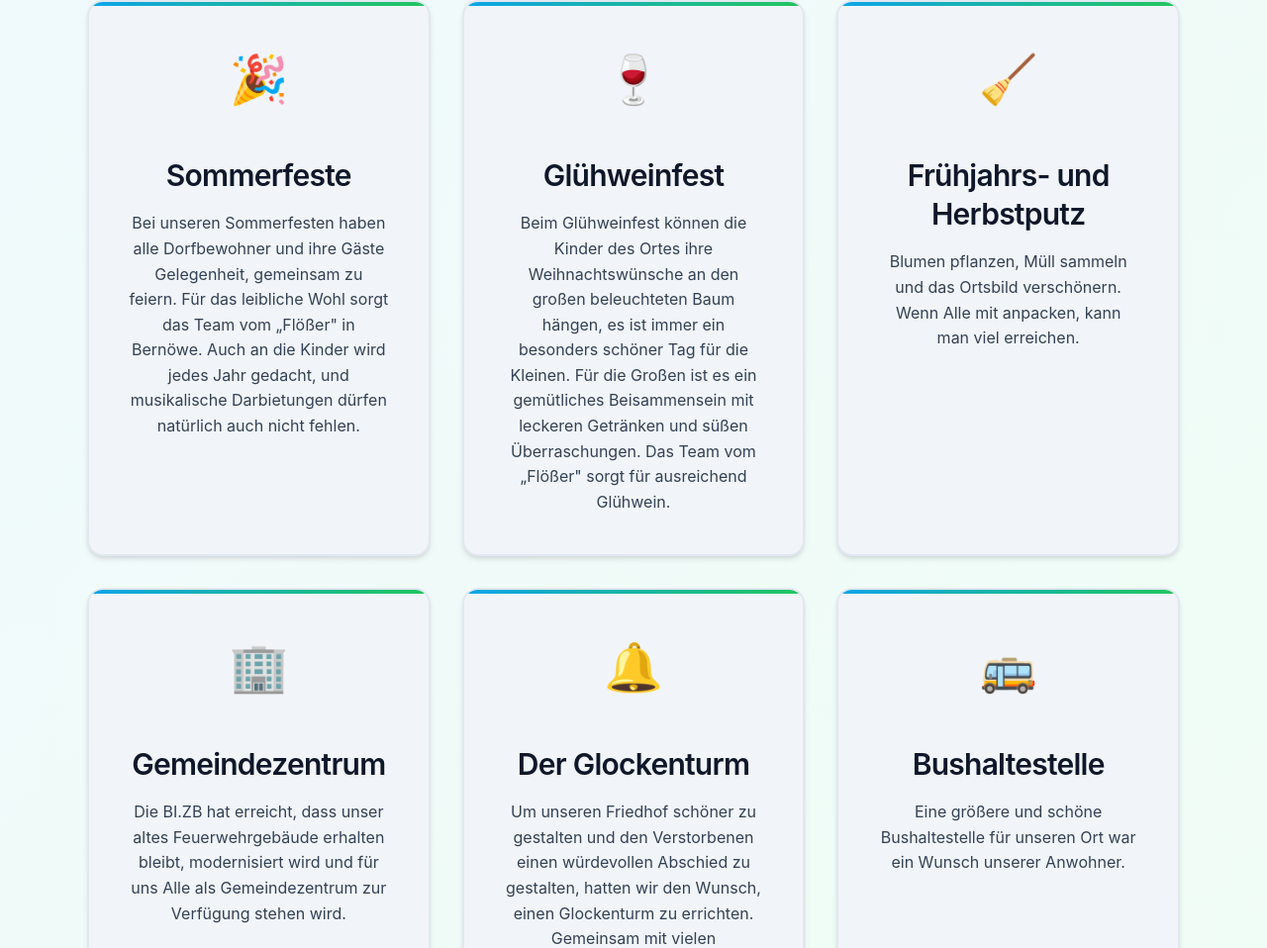
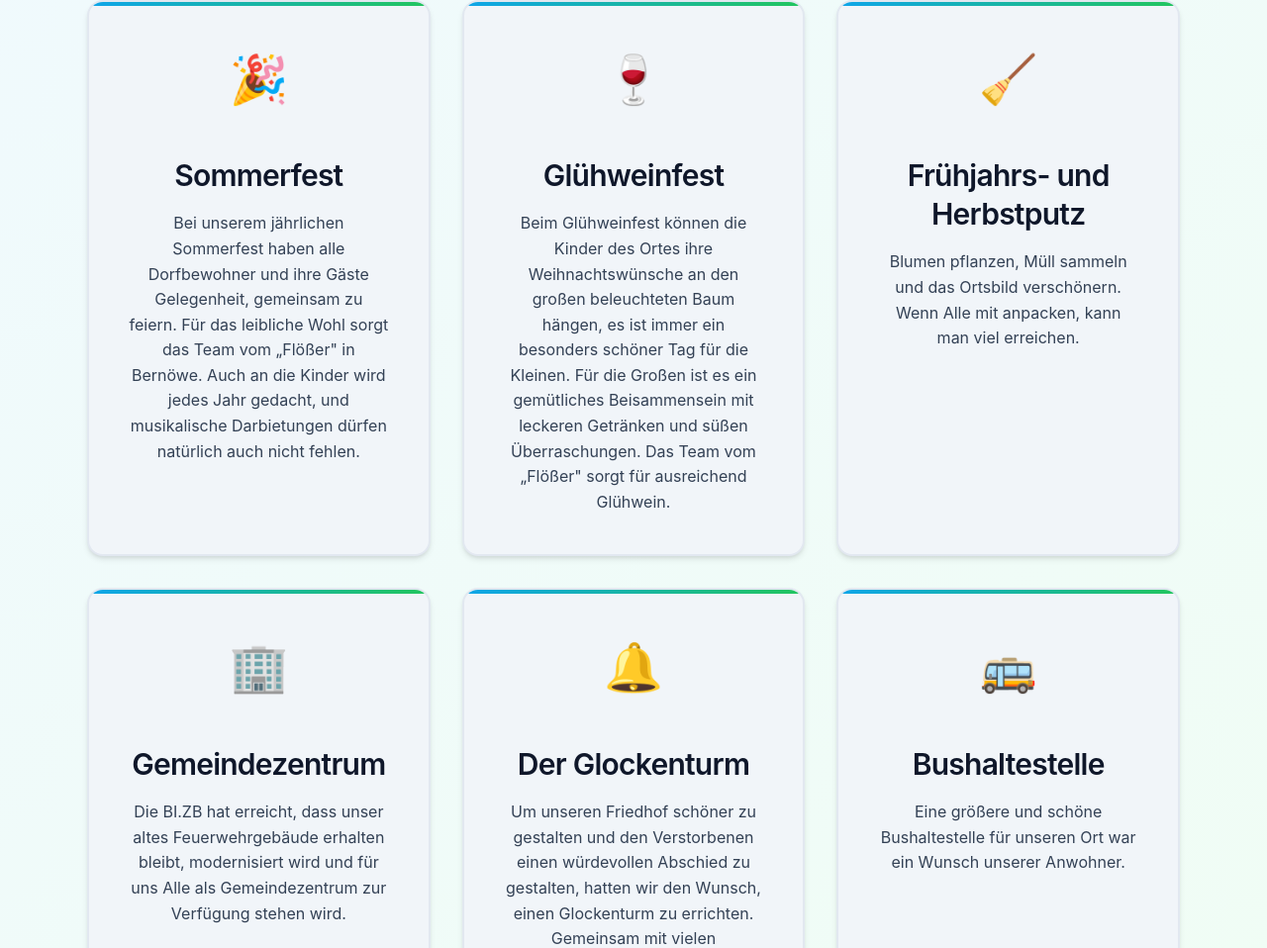
Before and after one commit to bernoewe/bernoewe.github.io, an Eleventy site: page src/index.njk in a window 1280 px wide. Shown: the part 2182-3140 px from the top of the page at 99% size. Built offline with nearby package versions, Linux system fonts and the light colour scheme; Eleventy itself is replaced by a stand-in of ours; files that its build step writes are made by us from their sources.

Commit message:
fix: wording

```diff
--- a/src/index.njk
+++ b/src/index.njk
@@ -120,8 +120,8 @@ Wir sind eine engagierte Gruppe von Dorfbewohnern, die sich ehrenamtlich für di
 
       <div class="card">
         <div class="card-icon">🎉</div>
-        <h3 class="card__title">Sommerfeste</h3>
-        <p class="card__content">Bei unseren Sommerfesten haben alle Dorfbewohner und ihre Gäste Gelegenheit, gemeinsam zu feiern. Für das leibliche Wohl sorgt das Team vom „Flößer" in Bernöwe. Auch an die Kinder wird jedes Jahr gedacht, und musikalische Darbietungen dürfen natürlich auch nicht fehlen.</p>
+        <h3 class="card__title">Sommerfest</h3>
+        <p class="card__content">Bei unserem jährlichen Sommerfest haben alle Dorfbewohner und ihre Gäste Gelegenheit, gemeinsam zu feiern. Für das leibliche Wohl sorgt das Team vom „Flößer" in Bernöwe. Auch an die Kinder wird jedes Jahr gedacht, und musikalische Darbietungen dürfen natürlich auch nicht fehlen.</p>
       </div>
 
       <div class="card">
```
